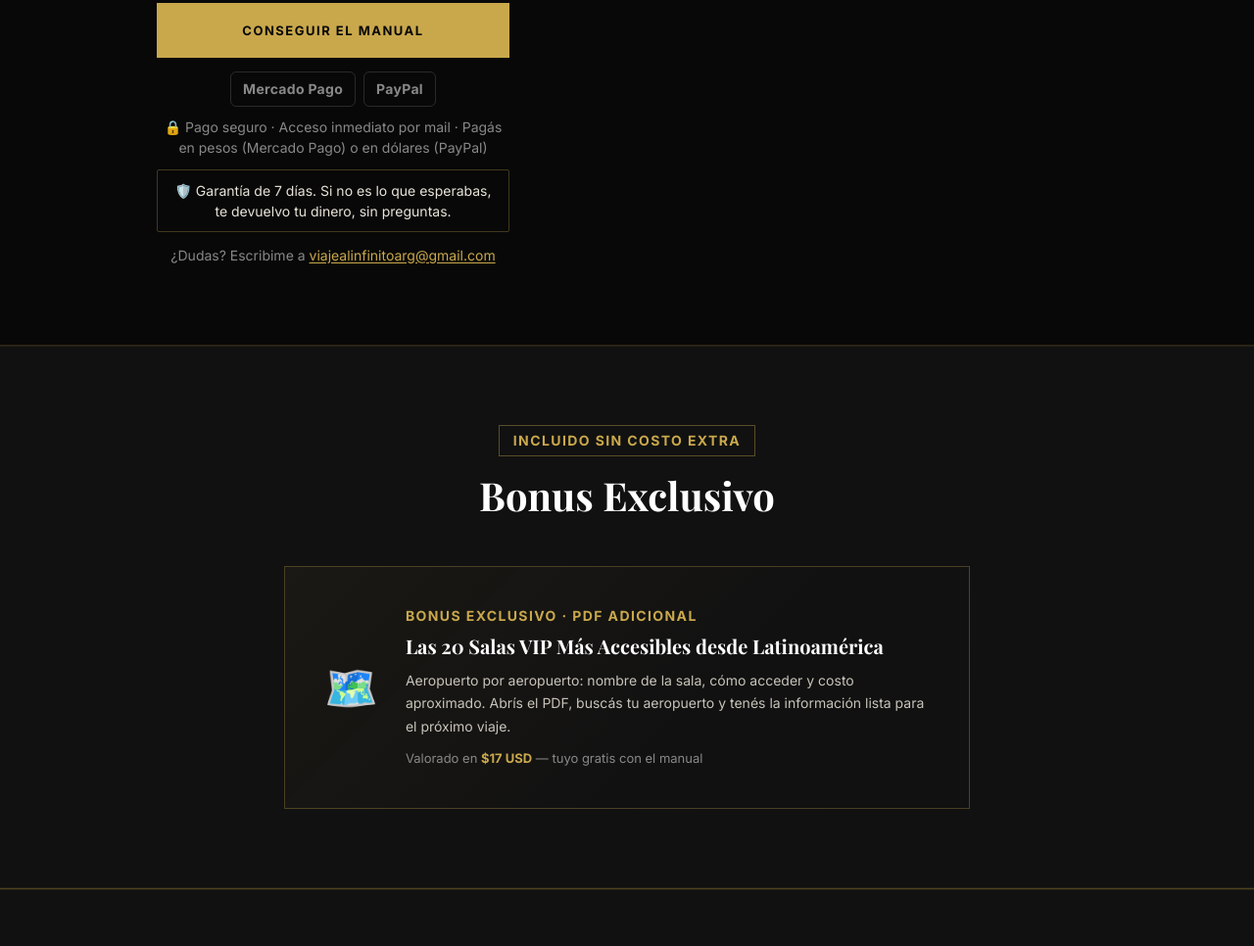
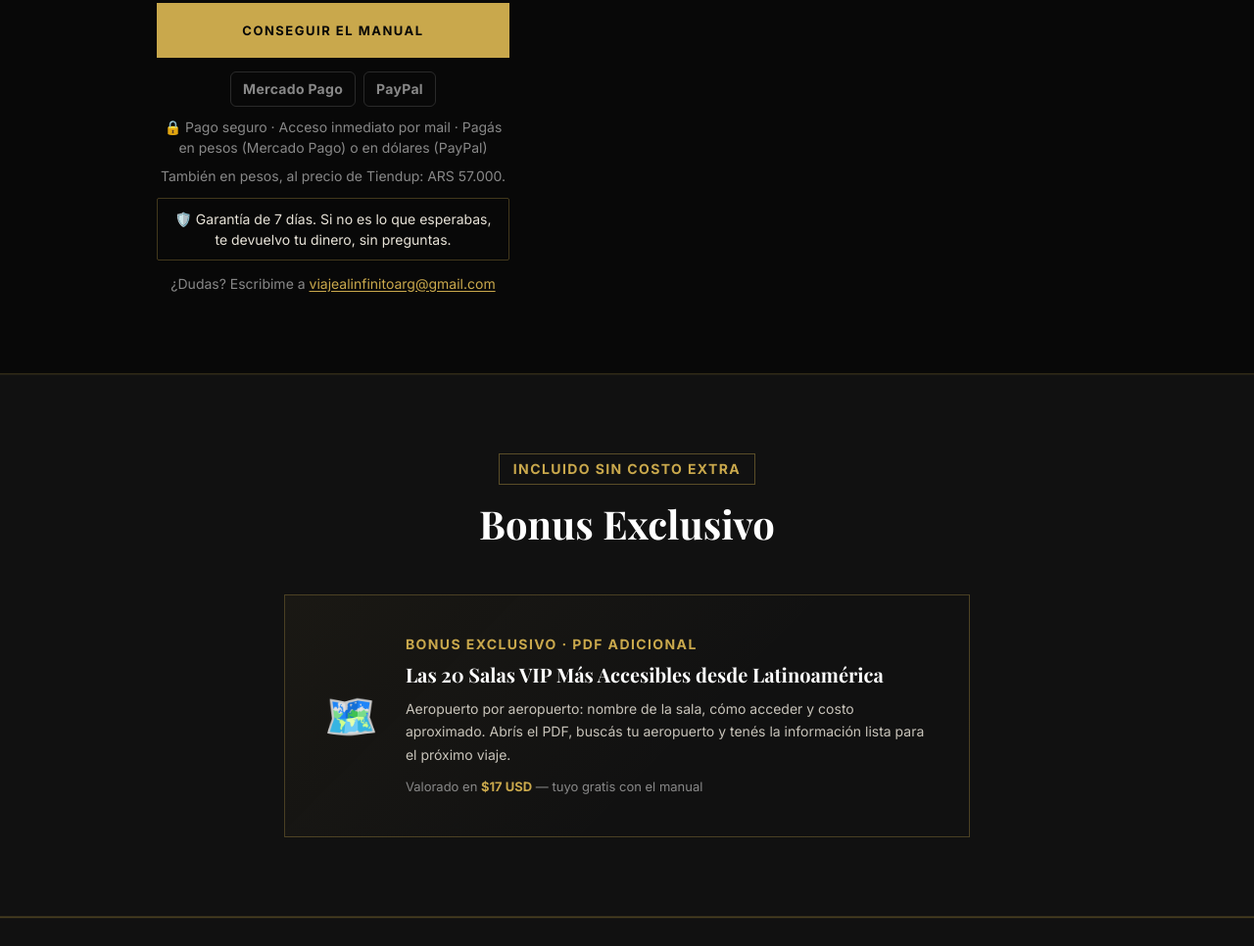
Before and after one commit to viajealinfinitoarg-ctx/viajero-premium-lading, a plain HTML site: page index.html in a window 1280 px wide. Shown: the part 6910-7876 px from the top of the page at 98% size. Drawn offline with nearby package versions, Linux system fonts and the light colour scheme.

Commit message:
Mostrar ARS 57.000, el precio que Tiendup cobra por USD 47
Rodrigo publicó el monto real. La línea que ya existía bajo el botón de compra ahora dice ARS 57.000. No se agregó otra cifra ni otro bloque.

Co-authored-by: viajealinfinitoarg-ctx <viajealinfinitoarg-ctx@users.noreply.github.com>

```diff
--- a/index.html
+++ b/index.html
@@ -658,9 +658,9 @@ document.querySelectorAll('.dolor-item,.ben-card,.test-card').forEach(el=>obs.ob
 // Al pasar fin (o con activa:false) vuelve a PRECIO_FIJO:
 // sin countdown, sin tachado y sin texto de "sube a".
 //
-// PESOS_TIENDUP: monto que cobra Tiendup, no una conversión.
-// Dejar {} hasta que Rodrigo publique el precio en pesos.
-// Ejemplo de forma, sin monto inventado: {'$47 USD': '<monto de Tiendup>'}
+// PESOS_TIENDUP: monto que Tiendup cobra junto al precio en dólares.
+// Rodrigo publicó USD 47 = ARS 57.000 (figura 57000). No es una conversión calculada.
+// La línea vive en #pago-moneda, que ya estaba en el diseño.
 //
 // MOSTRAR_PRUEBA_SOCIAL: +200 viajeros y los 3 testimonios.
 // Rodrigo confirmó que son reales. false los vuelve a ocultar.
@@ -675,7 +675,7 @@ var PROMO = {
   textoBanner: ''
 };
 
-var PESOS_TIENDUP = {};
+var PESOS_TIENDUP = {'$47 USD': 'ARS 57.000'};
 
 var MOSTRAR_PRUEBA_SOCIAL = true;
 
```
